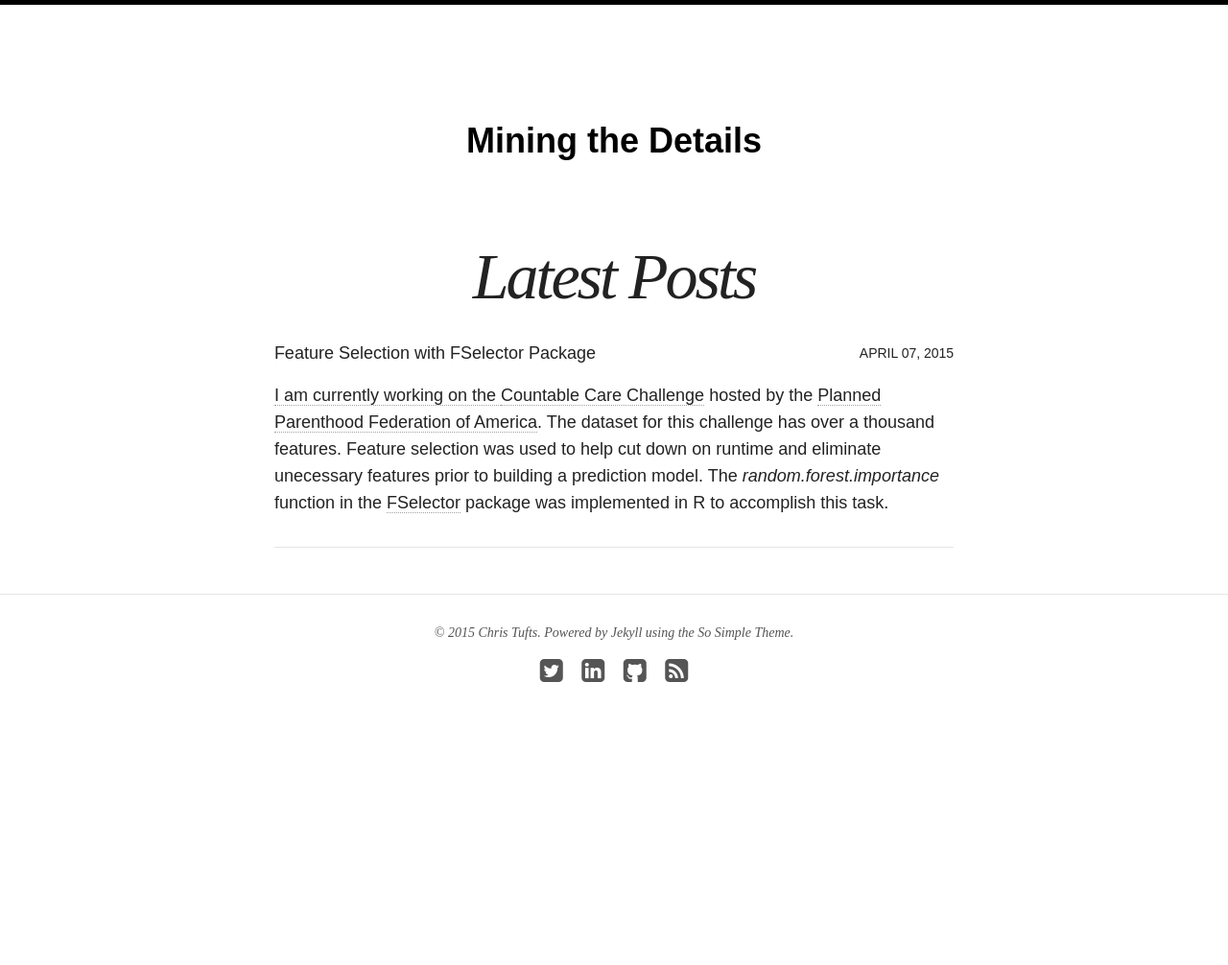
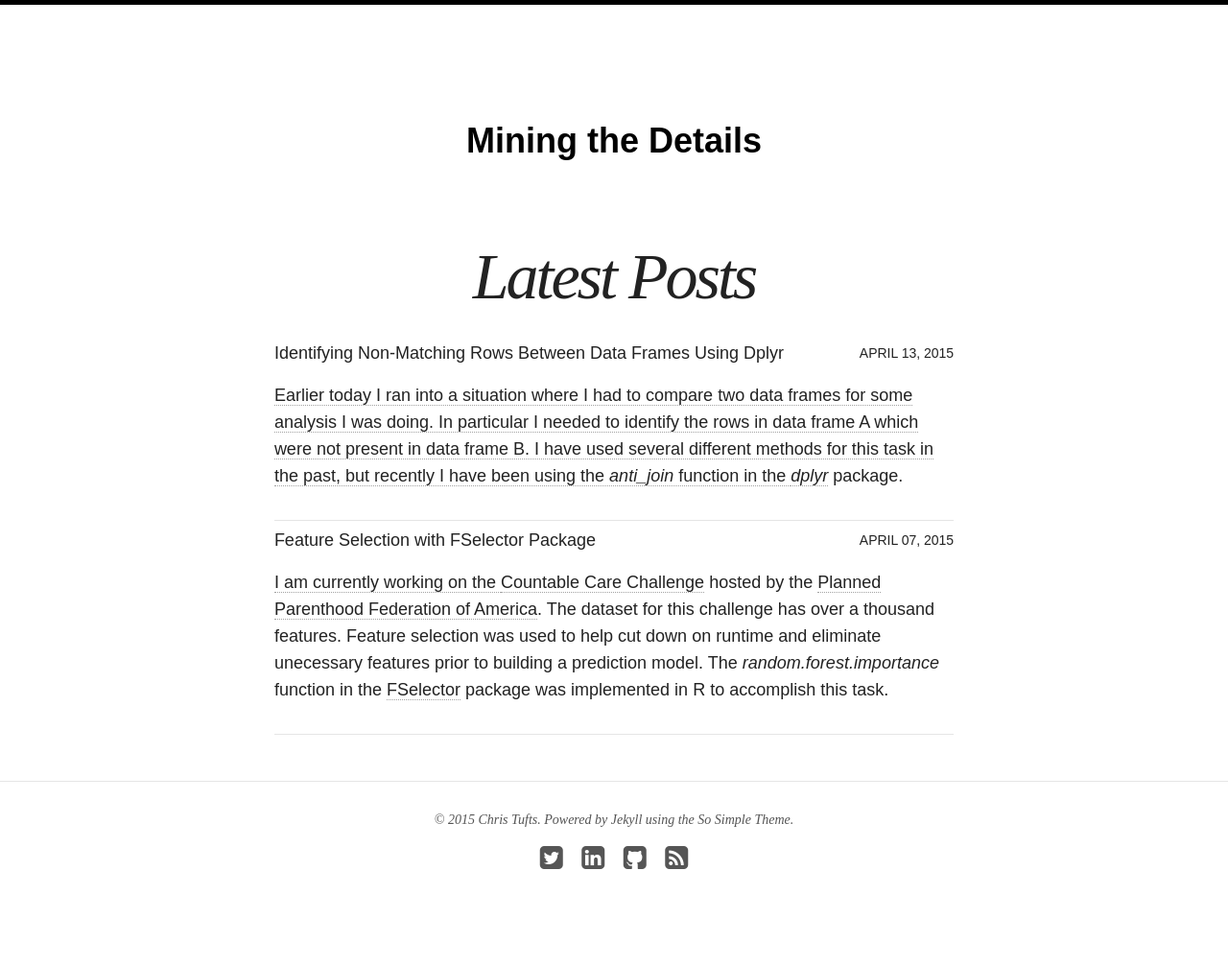
Before and after one commit to ctufts/ctufts.github.io, a Jekyll site: the page built from index.html, in a window 1280 px wide. Shown: the whole page at 96% size. Built offline with Jekyll 4.4.1, drawn with Linux system fonts in a browser that asks for light colours; nearby versions of some CDN libraries; before the commit the page ends 900 px from its top, so only the background shows below that.

Commit message:
anti_join blog entry
added blog post about anti_join

```diff
--- /dev/null
+++ b/_posts/blog/2015-04-13-matchingRowsDplyr.md
@@ -0,0 +1,54 @@
+---
+layout: post
+author: Chris_Tufts
+share:  true
+title: "Identifying Non-Matching Rows Between Data Frames Using Dplyr"
+modified:
+categories: blog
+excerpt:
+tags: []
+image:
+  feature:
+date: 2015-04-13 ##T19:39:55-04:00
+---
+
+Earlier today I ran into a situation where I had to compare two data frames for some analysis I was doing. In particular I needed to identify the rows in data frame A which were not present in data frame B.  I have used several different methods for this task in the past, but recently I have been using the <i>anti_join</i> function in the [<i>dplyr</i>](http://cran.r-project.org/web/packages/dplyr/index.html) package.
+
+I provided an example below using the <i>sleep</i> dataset.
+{% highlight r %}
+library(dplyr)
+
+set.seed(7)
+sleep.A <- sample_n(sleep, 5 )
+> sleep.A
+   extra group ID
+20   3.4     2 10
+8    0.8     1  8
+3   -0.2     1  3
+2   -1.6     1  2
+4   -1.2     1  4
+sleep.B <- sample_n(sleep, 5 )
+> sleep.B
+   extra group ID
+16   4.4     2  6
+7    3.7     1  7
+18   1.6     2  8
+3   -0.2     1  3
+8    0.8     1  8
+{% endhighlight %}
+
+I want to find all the rows of <i>sleep.A</i> not present in <i>sleep.B</i> based on the columns <i>group</i> and <i>ID</i>.  The <i>group</i> and <i>ID</i> combinations present in rows 20, 2, and 4 of <i>sleep.A</i> are not present in <i>sleep.B</i>.  Using <i>anti_join</i> we can confirm this as shown below.
+
+{% highlight r %}
+> anti_join(sleep.A, sleep.B, by = c("group", "ID"))
+  extra group ID
+1  -1.2     1  4
+2  -1.6     1  2
+3   3.4     2 10
+{% endhighlight %}
+
+
+
+
+[jekyll-gh]: https://github.com/jekyll/jekyll
+[jekyll]:    http://jekyllrb.com
```
Also changed, not shown: _posts/blog/2015-04-10-fselector.md (+3 -3 lines).
